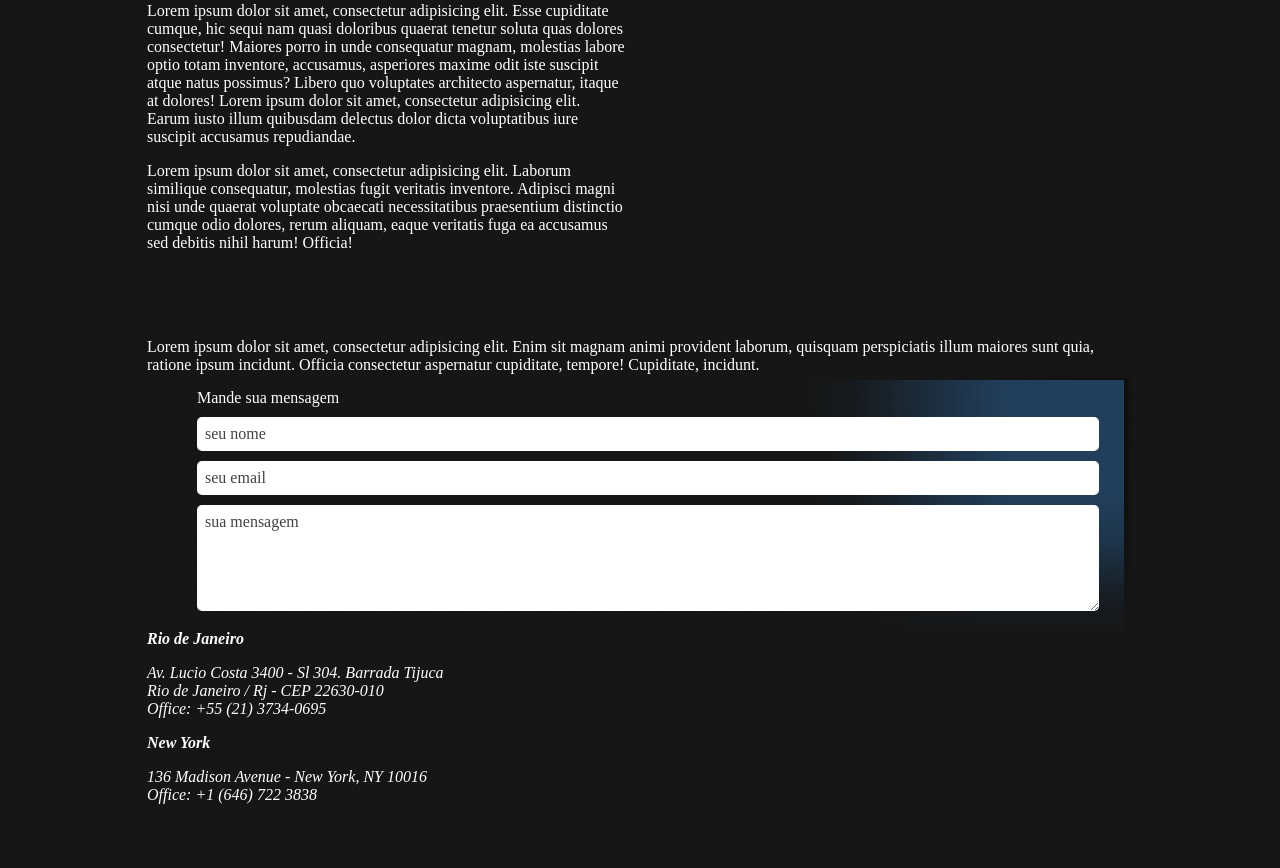
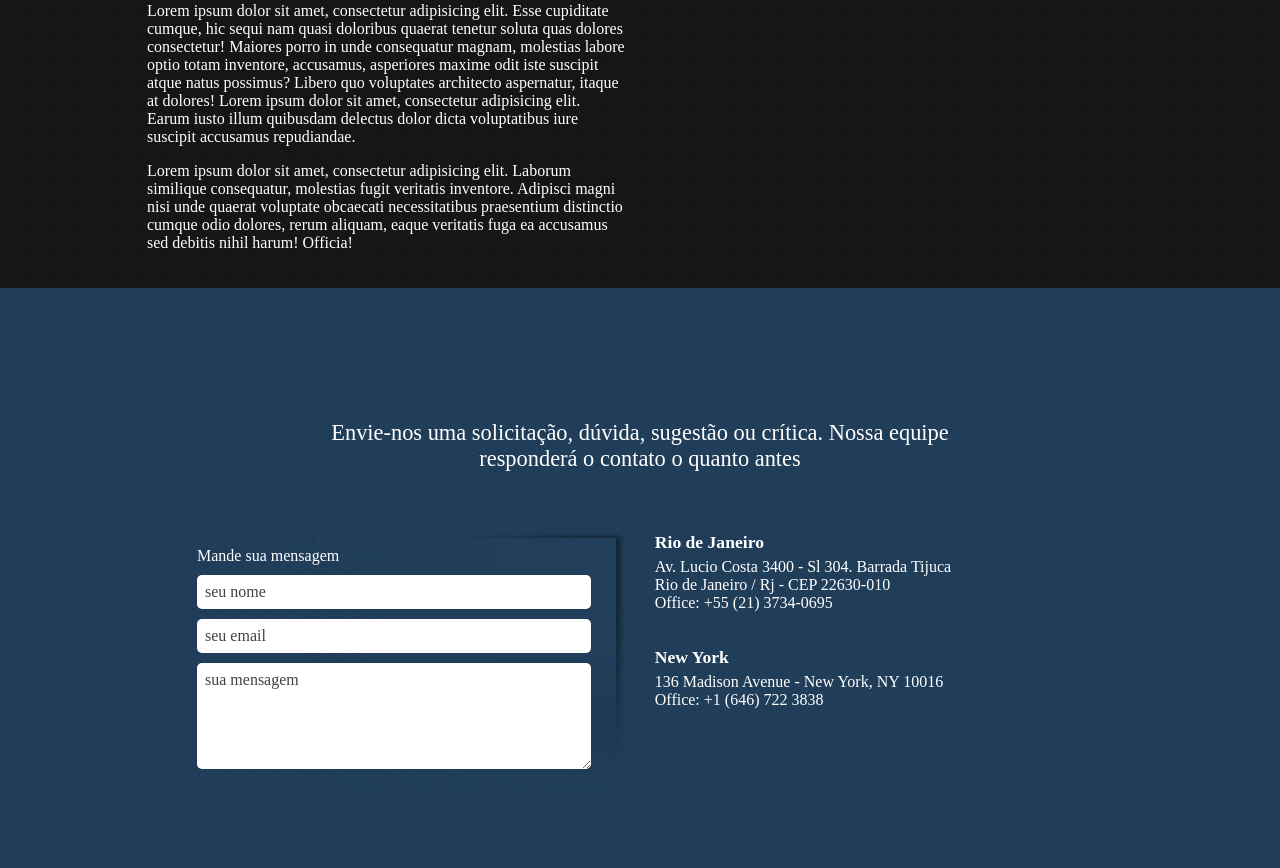
Before and after one commit to guilouro/stormsecurity, a Django app: page / in a window 1280 px wide. Shown: the part 1074-1942 px from the top of the page. Before the commit the page ends 1878 px from the top, so only its background shows below. Run offline with Django 3.2, Linux system fonts and the light colour scheme; parts of the project's set-up code (start-up, migrations or seed data) failed here and were passed over.

Commit message:
struct footer

```diff
--- a/_src/assets/sass/_globals.sass
+++ b/_src/assets/sass/_globals.sass
@@ -104,3 +104,26 @@ a
 .summary
     +j-column(3.9/10)
     font-size: 0.9rem
+
+
+
+footer
+    background: url(../img/pattern_footer.jpg)
+    padding: 60px 0
+
+    .citation
+        +j-center($content * 0.7)
+        margin-bottom: 60px
+        font-size: 1.4rem
+        text-align: center
+
+    .form
+        +j-column(6/12)
+
+    address
+        font-size: 1rem
+        font-style: normal
+        strong
+            font-size: 1.1rem
+        p
+            margin: 5px 0 35px
--- a/assets/css/style.css
+++ b/assets/css/style.css
@@ -738,6 +738,44 @@ a {
   margin-right: 0;
 }
 
+footer {
+  background: url(../img/pattern_footer.jpg);
+  padding: 60px 0;
+}
+footer .citation {
+  width: auto;
+  max-width: 690.2px;
+  float: none;
+  display: block;
+  margin-right: auto;
+  margin-left: auto;
+  padding-left: 0;
+  padding-right: 0;
+  margin-bottom: 60px;
+  font-size: 1.4rem;
+  text-align: center;
+}
+footer .form {
+  float: left;
+  clear: none;
+  width: 48.5%;
+  margin-left: 0;
+  margin-right: 3%;
+}
+footer .form:last-child {
+  margin-right: 0;
+}
+footer address {
+  font-size: 1rem;
+  font-style: normal;
+}
+footer address strong {
+  font-size: 1.1rem;
+}
+footer address p {
+  margin: 5px 0 35px;
+}
+
 .menu {
   *zoom: 1;
   width: 100%;
--- a/templates/base.html
+++ b/templates/base.html
@@ -53,7 +53,9 @@
     <footer>
         <section>
 
-                <div class="citation">Lorem ipsum dolor sit amet, consectetur adipisicing elit. Enim sit magnam animi provident laborum, quisquam perspiciatis illum maiores sunt quia, ratione ipsum incidunt. Officia consectetur aspernatur cupiditate, tempore! Cupiditate, incidunt.</div>
+                <div class="citation">
+                    <p>Envie-nos uma solicitação, dúvida, sugestão ou crítica. Nossa equipe responderá o contato o quanto antes</p>
+                </div>
 
                 <article class="form">
                     <form action="#">
```
Also changed, not shown: 1 other file.
